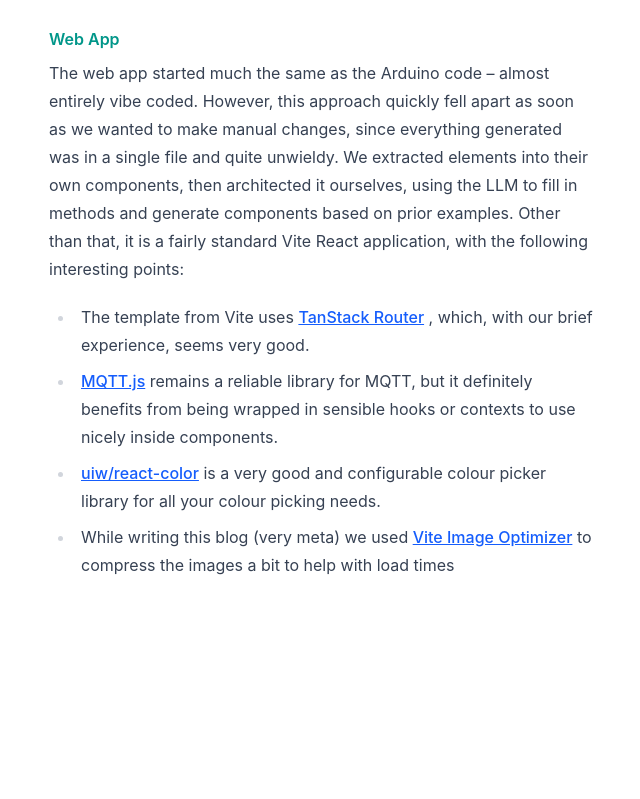
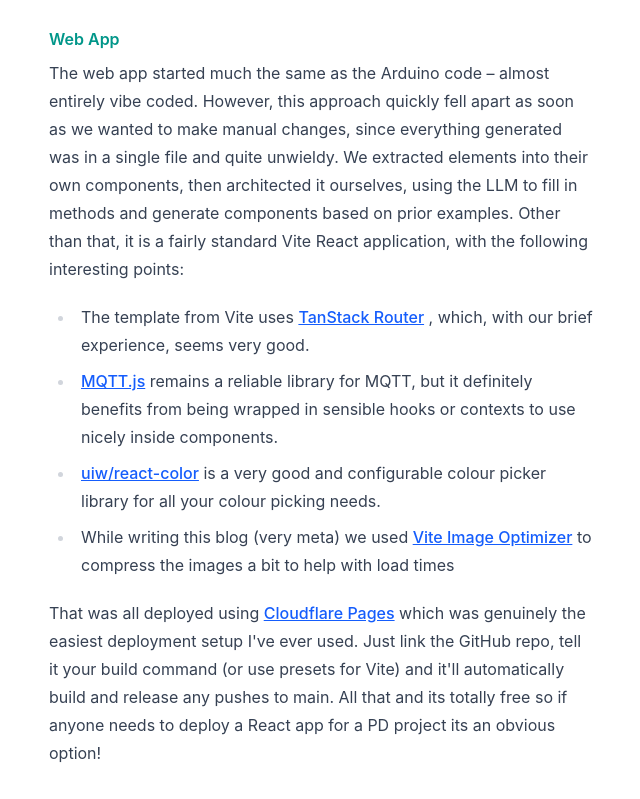
Before and after one commit to benwallacestock/project_angler, a React (Vite) app in the folder web/: page /blog in a window 1280 px wide. Shown: the part 3480-4279 px from the top of the page, without its empty margins (319-959 px from the left). Before the commit the page ends 4111 px from the top, so only its background shows below. Built offline with nearby package versions, Linux system fonts and the light colour scheme; no server answers.

Commit message:
Add detail about Cloudflare

```diff
--- a/web/src/Blog.tsx
+++ b/web/src/Blog.tsx
@@ -233,6 +233,15 @@
             </li>
           </ul>
         </p>
+        <p>
+          That was all deployed using{' '}
+          <a href="https://pages.cloudflare.com/">Cloudflare Pages</a> which was
+          genuinely the easiest deployment setup I've ever used. Just link the
+          GitHub repo, tell it your build command (or use presets for Vite) and
+          it'll automatically build and release any pushes to main. All that and
+          its totally free so if anyone needs to deploy a React app for a PD
+          project its an obvious option!
+        </p>
       </article>
       <a
         href="/"
```
